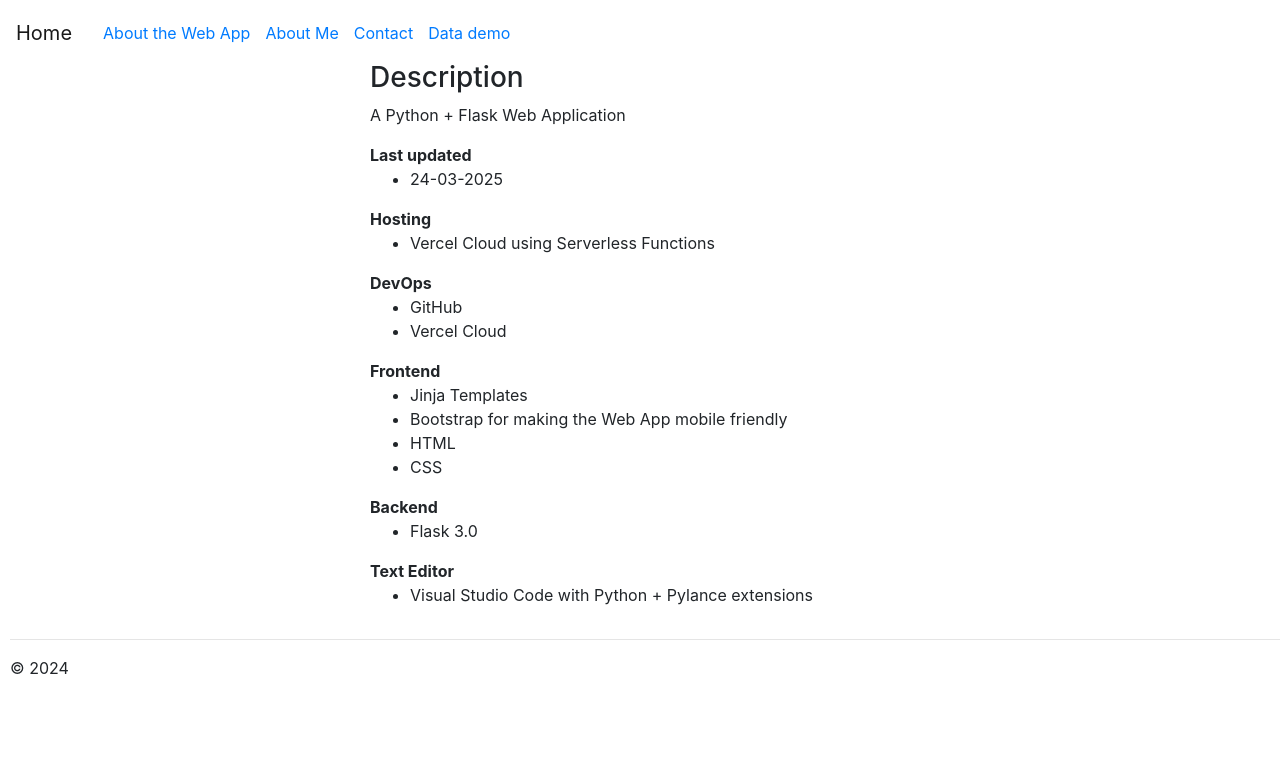
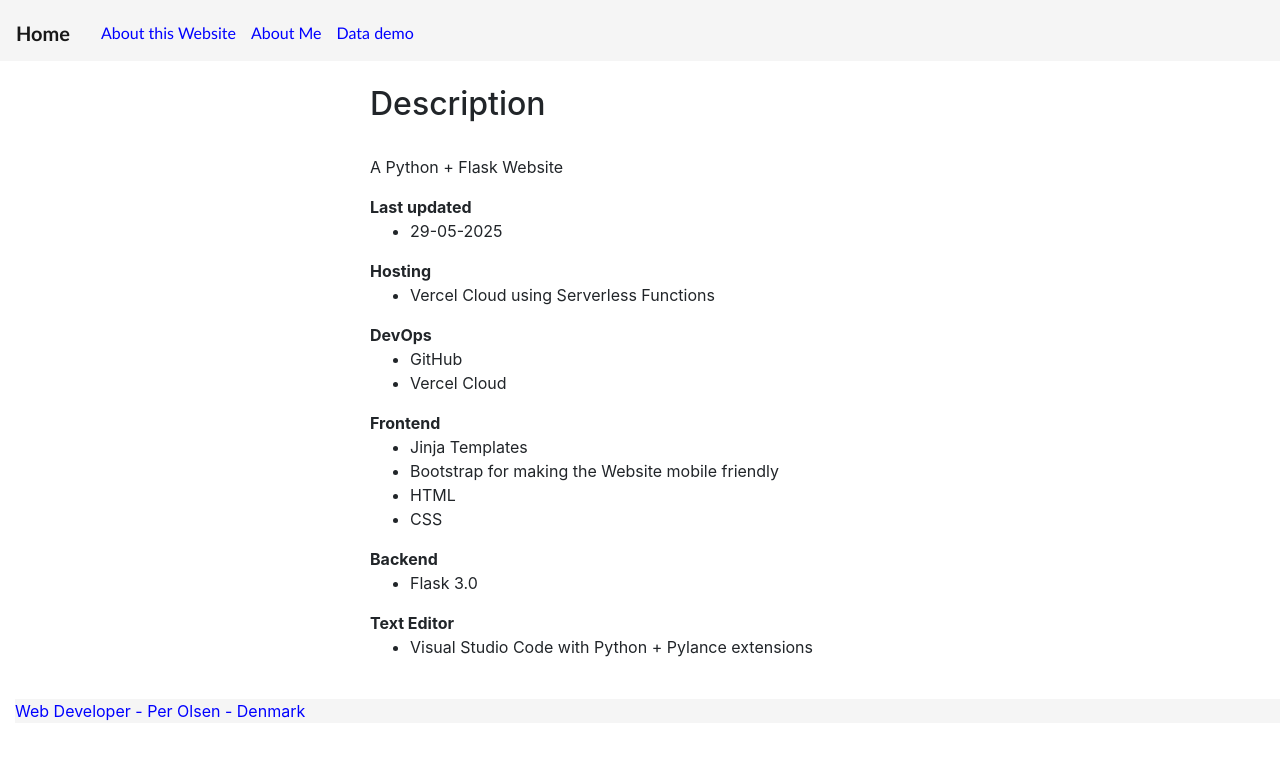
Before and after one commit to persteenolsen/flask-vercel-start-one, a Flask app: page /about/ in a window 1280 px wide. Shown: the top 760 px of the page. Run offline with Flask 3, Linux system fonts and the light colour scheme; some libraries are stand-ins or nearby versions.

Commit message:
Implemented layout for better UX

```diff
--- a/api/static/data.json
+++ b/api/static/data.json
@@ -1,5 +1,5 @@
 {
     "01": {
-        "note" : "Data is very simple because we're demonstrating only the mechanism."
+        "note" : "These json Data are simple because it is only a demo!"
     }
 }
--- a/api/static/site.css
+++ b/api/static/site.css
@@ -1,13 +1,18 @@
+.test {
+
+    color: green;
+}
+
 .message {
     font-weight: 600;
     color: blue;
 }
 
 .navbar {
-    background-color: lightslategray;
+    background-color: whitesmoke;
     font-size: 1em;
     font-family: 'Trebuchet MS', 'Lucida Sans Unicode', 'Lucida Grande', 'Lucida Sans', Arial, sans-serif;
-    color: white;
+   color:blue;
     padding: 8px 5px 8px 5px;
 }
 
--- a/api/templates/about.html
+++ b/api/templates/about.html
@@ -4,13 +4,17 @@ About Page
 {% endblock %}
 {% block content %}
 
-<h3>Description</h3>
-<p>A Python + Flask Web Application</p>
+<br />
+
+<h2>Description</h2>
+<br />
+
+<p>A Python + Flask Website</p>
 
 <b>Last updated</b>
 <ul>
     <li>
-       24-03-2025
+       29-05-2025
     </li>
 </ul>
 
@@ -34,7 +38,7 @@ About Page
 <b>Frontend</b>
 <ul>
     <li>Jinja Templates</li>
-    <li>Bootstrap for making the Web App mobile friendly</li>
+    <li>Bootstrap for making the Website mobile friendly</li>
     <li>HTML</li>
     <li>CSS</li>
 </ul>
--- a/api/templates/layout.html
+++ b/api/templates/layout.html
@@ -1,38 +1,46 @@
 <!DOCTYPE html>
-<html>
+<html lang="en">
 
 <head>
 
 <meta charset="utf-8">
-    <meta http-equiv="X-UA-Compatible" content="IE=edge">
+<meta name="viewport" content="width=device-width, initial-scale=1, shrink-to-fit=no">
+<title>Python and Flask Website</title>
 
-    <meta name="viewport" content="width=device-width, initial-scale=1, shrink-to-fit=no">
-    <title>{% block title %}{% endblock %}</title>
+<!--CSS and favicon from static folder-->
+<link rel="stylesheet" type="text/css" href="{{ url_for('static', filename='site.css') }}" />
+<link rel="shortcut icon" href="{{ url_for('static', filename='favicon.png') }}">
 
 <!-- Bootstrap CSS -->
-    <link rel="stylesheet" href="https://stackpath.bootstrapcdn.com/bootstrap/4.4.1/css/bootstrap.min.css"
-        integrity="sha384-Vkoo8x4CGsO3+Hhxv8T/Q5PaXtkKtu6ug5TOeNV6gBiFeWPGFN9MuhOf23Q9Ifjh" crossorigin="anonymous">
+<link rel="preload" as="style" onload="this.onload=null;this.rel='stylesheet'"
+    href="https://cdn.jsdelivr.net/npm/bootstrap@4.0.0/dist/css/bootstrap.min.css"
+    integrity="sha384-Gn5384xqQ1aoWXA+058RXPxPg6fy4IWvTNh0E263XmFcJlSAwiGgFAW/dAiS6JXm" crossorigin="anonymous">
+<noscript>
+    <link rel="stylesheet" href="https://cdn.jsdelivr.net/npm/bootstrap@4.0.0/dist/css/bootstrap.min.css"
+        integrity="sha384-Gn5384xqQ1aoWXA+058RXPxPg6fy4IWvTNh0E263XmFcJlSAwiGgFAW/dAiS6JXm" crossorigin="anonymous">
+</noscript>
 
 </head>
 
 <body>
 
 <noscript>
-        <strong>This Python and Flask Web App do not work properly without JavaScript enabled. Please enable it to
+    <strong>This Python and Flask Website do not work properly without JavaScript enabled. Please enable it to
         continue.</strong>
 </noscript>
 
 <!-- Optional JavaScript -->
 <!-- jQuery first, then Popper.js, then Bootstrap JS -->
-    <script src="https://code.jquery.com/jquery-3.4.1.slim.min.js"
-        integrity="sha384-J6qa4849blE2+poT4WnyKhv5vZF5SrPo0iEjwBvKU7imGFAV0wwj1yYfoRSJoZ+n"
+<script defer src="https://code.jquery.com/jquery-3.2.1.slim.min.js"
+    integrity="sha384-KJ3o2DKtIkvYIK3UENzmM7KCkRr/rE9/Qpg6aAZGJwFDMVNA/GpGFF93hXpG5KkN"
     crossorigin="anonymous"></script>
-    <script src="https://cdn.jsdelivr.net/npm/popper.js@1.16.0/dist/umd/popper.min.js"
-        integrity="sha384-Q6E9RHvbIyZFJoft+2mJbHaEWldlvI9IOYy5n3zV9zzTtmI3UksdQRVvoxMfooAo"
+<script defer src="https://cdn.jsdelivr.net/npm/popper.js@1.12.9/dist/umd/popper.min.js"
+    integrity="sha384-ApNbgh9B+Y1QKtv3Rn7W3mgPxhU9K/ScQsAP7hUibX39j7fakFPskvXusvfa0b4Q"
     crossorigin="anonymous"></script>
-    <script src="https://stackpath.bootstrapcdn.com/bootstrap/4.4.1/js/bootstrap.min.js"
-        integrity="sha384-wfSDF2E50Y2D1uUdj0O3uMBJnjuUD4Ih7YwaYd1iqfktj0Uod8GCExl3Og8ifwB6"
+<script defer src="https://cdn.jsdelivr.net/npm/bootstrap@4.0.0/dist/js/bootstrap.min.js"
+    integrity="sha384-JZR6Spejh4U02d8jOt6vLEHfe/JQGiRRSQQxSfFWpi1MquVdAyjUar5+76PVCmYl"
     crossorigin="anonymous"></script>
+
 
     <div>
 
@@ -56,15 +64,11 @@
                    </li>-->
 
                     <li class="nav-item" style="margin-left: 15px; margin-top: 5px;">
-                        <a href="{{ url_for('about') }}">About the Web App</a>
+                        <a href="{{ url_for('about') }}">About this Website</a>
                     </li>
 
                     <li class="nav-item" style="margin-left: 15px; margin-top: 5px;">
                         <a href="{{ url_for('about_me') }}">About Me</a>
-                    </li>
-
-                    <li class="nav-item" style="margin-left: 15px; margin-top: 5px;">
-                        <a href="{{ url_for('contact') }}">Contact</a>
                     </li>
 
                    <li class="nav-item" style="margin-left: 15px; margin-top: 5px;">
@@ -93,10 +97,12 @@
 
     </div>
 
-    <div style="margin-left: 10px;" >
-    <hr/>
+    <div style="margin-left: 15px;" >
+
     <footer>
-        <p>&copy; 2024</p>
+       <br />
+        <div style="background-color: whitesmoke; color:blue">Web Developer - Per Olsen - Denmark</div>
+
     </footer>
     </div>
 
--- a/api/views.py
+++ b/api/views.py
@@ -15,10 +15,6 @@ def about():
 def about_me():
     return render_template("about_me.html")
 
-@app.route("/contact/")
-def contact():
-    return render_template("contact.html")
-
 @app.route("/hello/")
 @app.route("/hello/<name>")
 def hello_there(name = None):
@@ -31,3 +27,8 @@ def hello_there(name = None):
 @app.route("/api/data")
 def get_data():
     return app.send_static_file("data.json")
+
+@app.errorhandler(404)
+def page_not_found(e):
+    # note that we set the 404 status explicitly
+    return render_template('404.html'), 404
```
Also changed, not shown: api/templates/404.html (added, +15 -0 lines), api/templates/about_me.html (+8 -1 lines), api/templates/contact.html (deleted, +0 -7 lines), api/templates/home.html (+16 -1 lines), README.md, api/static/favicon.png (added), api/static/flask-logo.jpg (added), api/static/pso-flask.jpg (added), api/static/python-logo.jpg (added). Lines whose indentation alone changed are shown as unchanged.
